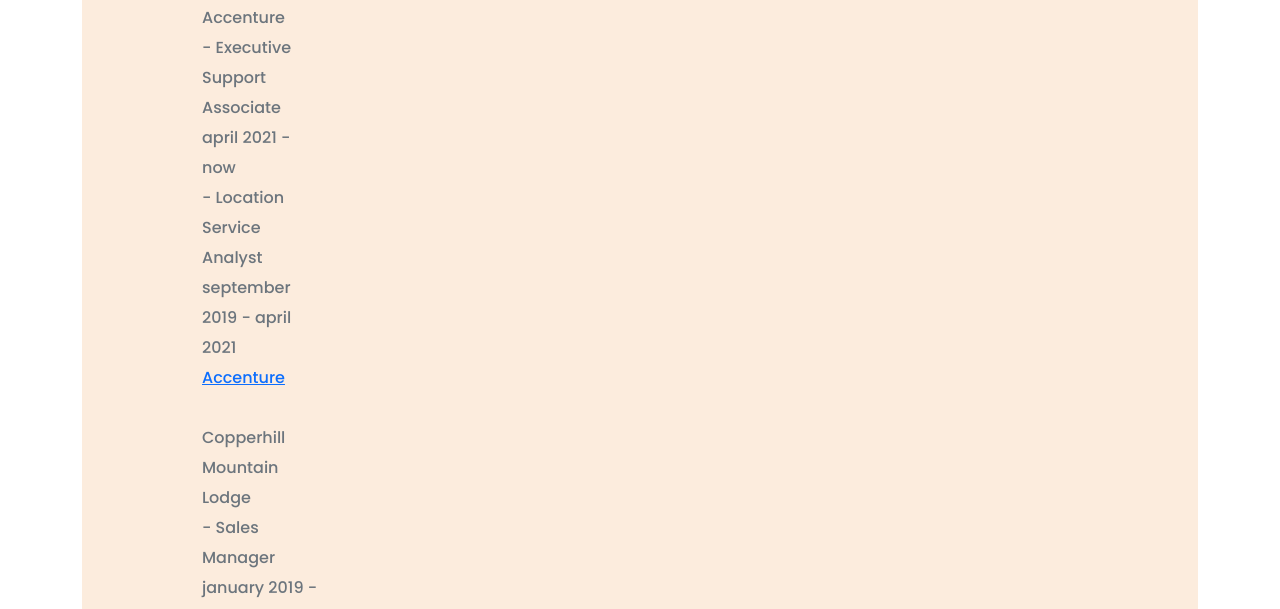
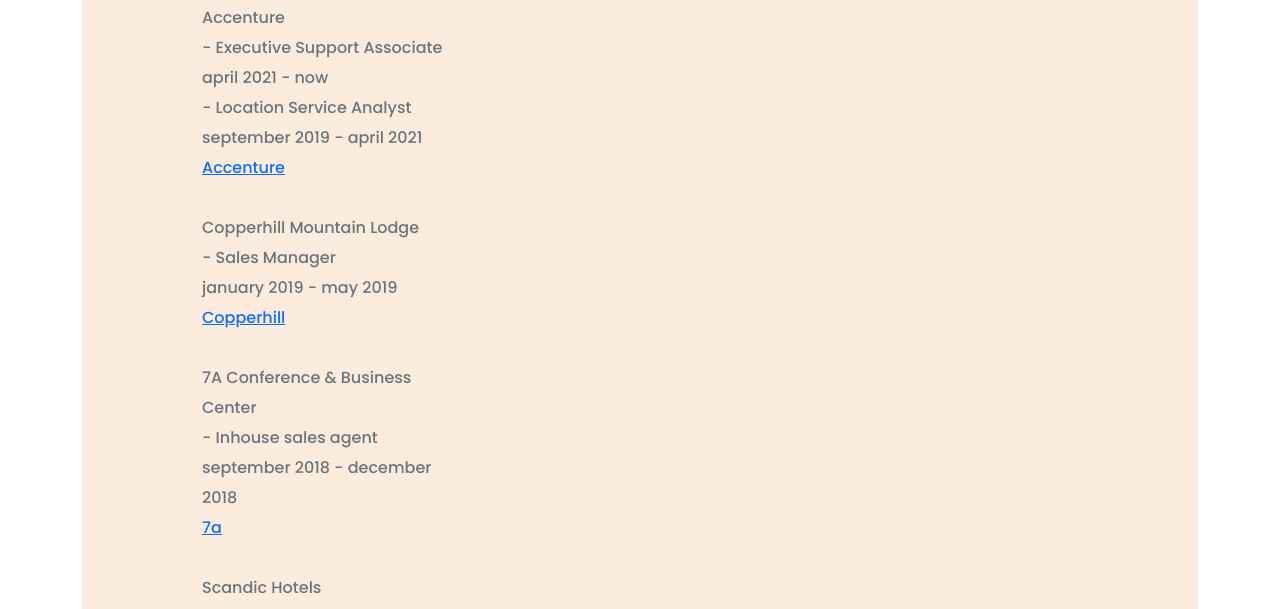
Before and after one commit to nina-thur/Homework-3, a website: page about.html in a window 1280 px wide. Shown: the part 703-1312 px from the top of the page. Drawn offline with nearby package versions, Linux system fonts and the light colour scheme.

Commit message:
Update about.html

```diff
--- a/about.html
+++ b/about.html
@@ -54,7 +54,7 @@
     <footer class="container">
         <div class="contact-box justify-content-between mb-5 d-none d-md-flex">
             <div class="row">
-                <div class="col-md-4 mb-2">
+                <div class="col-md-8 mb-6">
             <div>
                 <h3>CV</h3>
                 <p class="text-muted">
```
